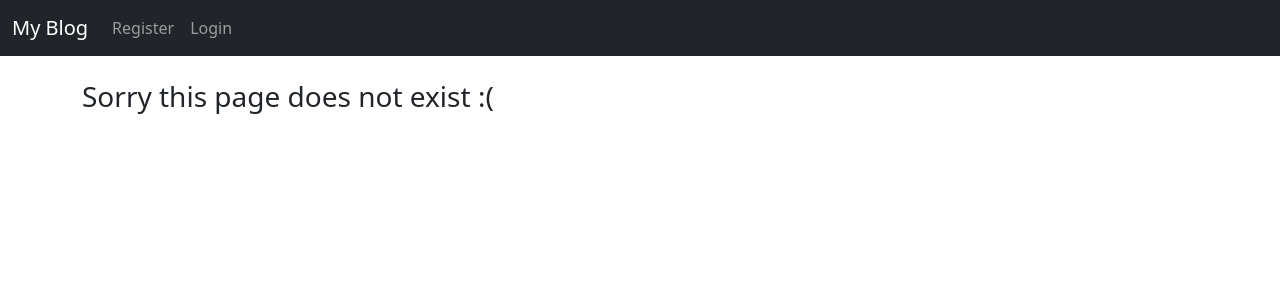
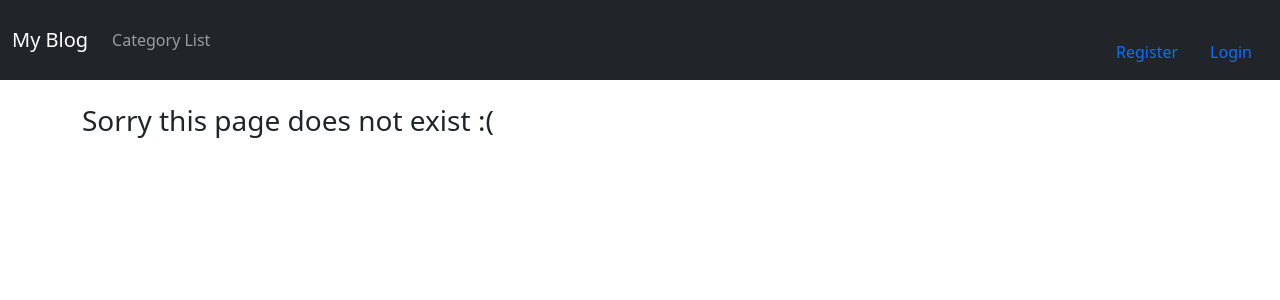
Before and after one commit to sshabaj1/The-Library, a Django app: page /category/1/ in a window 1280 px wide. Shown: the top 300 px of the page. Run offline with Django 3.2, Linux system fonts and the light colour scheme; data comes from the database, SQL or seed files in the repository; both versions use the stored data as it was after the commit.

Commit message:
Category List Page

```diff
--- a/libpro/templates/base.html
+++ b/libpro/templates/base.html
@@ -25,6 +25,26 @@
       <ul class="navbar-nav me-auto mb-2 mb-lg-0">
 
 
+        {% if cat_menu %}
+        <li class="nav-item dropdown">
+          <a class="nav-link dropdown-toggle" href="#" id="navbarDropdown" role="button" data-bs-toggle="dropdown" aria-expanded="false">
+            Categories
+          </a>
+          <ul class="dropdown-menu" aria-labelledby="navbarDropdown">
+
+
+            {% for item in cat_menu %}
+                <a class="dropdown-item" href="{% url 'category' item|slugify %}">{{ item }}</a>
+            {% endfor %}
+        {% else %}
+
+          <li class="nav-item">
+              <a class="nav-link" href={% url 'category-list' %}>Category List</a>
+          </li>
+
+        {% endif %}
+          </ul>
+        </li>
         {% if user.is_authenticated %}
           <li class="nav-item">
             <a class="nav-link" href={% url 'add_post' %}>Add Post</a>
@@ -32,10 +52,10 @@
           <li class="nav-item">
             <a class="nav-link" href={% url 'add_category' %}>Add Category</a>
           </li>
+
           <li class="nav-item">
             <a class="nav-link" href={% url 'logout' %}>Logout</a>
           </li>
-
 
 
         {% else %}
--- a/libpro/templates/home.html
+++ b/libpro/templates/home.html
@@ -9,7 +9,7 @@
 {% for post in object_list %}
 
     <li><a href= "{% url 'post-details' post.pk  %}">{{ post.title }}</a> -
-    <a href= "{% url 'category' post.category %}">{{ post.category }}</a>
+    <a href= "{% url 'category' post.category|slugify %}">{{ post.category }}</a>
     {{ post.author.first_name }} {{ post.author.last_name }}
 
     <small>
@@ -25,4 +25,5 @@
 {% endfor %}
 </ul>
 
+
 {% endblock %}
--- a/libpro/urls.py
+++ b/libpro/urls.py
@@ -1,6 +1,6 @@
 from django.urls import path
 from . import views
-from .views import HomeView, PostDetailsView, AddPostView, UpdatePostView, DeletePostView, AddCategoryView, CategoryView
+from .views import HomeView, PostDetailsView, AddPostView, UpdatePostView, DeletePostView, AddCategoryView, CategoryView, CategoryListView
 
 urlpatterns = [
 
@@ -11,7 +11,8 @@ urlpatterns = [
     path('post/edit/<int:pk>', UpdatePostView.as_view(), name = 'post_edit'),
     path('post/<int:pk>/remove', DeletePostView.as_view(), name = 'delete_post'),
     path('add_category/',AddCategoryView.as_view(), name = 'add_category'),
-    path('category/<str:cats>/', CategoryView, name = 'category')
+    path('category/<str:cats>/', CategoryView, name = 'category'),
+    path('category-list/', CategoryListView, name = 'category-list'),
 
 
 
--- a/libpro/views.py
+++ b/libpro/views.py
@@ -16,14 +16,30 @@ class HomeView(ListView):
     ordering = ['-post_date']
 
 
+    def get_context_data(self,*args,**kwargs):
+        cat_menu = Category.objects.all()
+        context = super(HomeView,self).get_context_data(*args,**kwargs)
+        context['cat_menu'] = cat_menu
+        return context
+
+def CategoryListView(request):
+    cat_menu_list = Category.objects.all()
+    return render(request, 'category_list.html', {'cat_menu_list':cat_menu_list})
+
 def CategoryView(request, cats):
     category_posts = Post.objects.filter(category=cats)
-    return render(request, 'categories.html', {'cats':cats.title(), 'category_posts':category_posts})
+    return render(request, 'categories.html', {'cats':cats.replace('-',' ').title(), 'category_posts':category_posts})
 
 
 class PostDetailsView(DetailView):
     model = Post
     template_name = 'post_details.html'
+
+    def get_context_data(self,*args,**kwargs):
+        cat_menu = Category.objects.all()
+        context = super(PostDetailsView,self).get_context_data(*args,**kwargs)
+        context['cat_menu'] = cat_menu
+        return context
 
 
 class AddPostView(CreateView):
```
Also changed, not shown: libpro/templates/category_list.html (added, +17 -0 lines), db.sqlite3.
